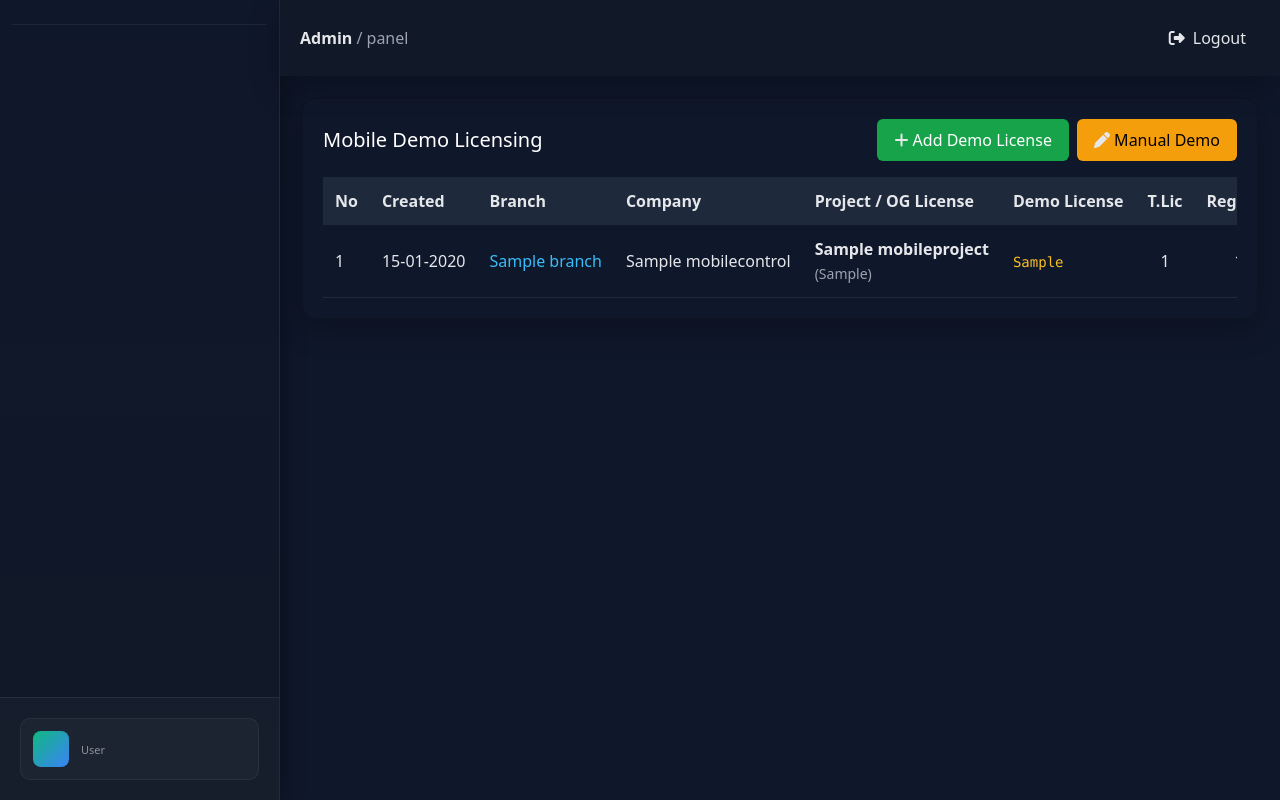
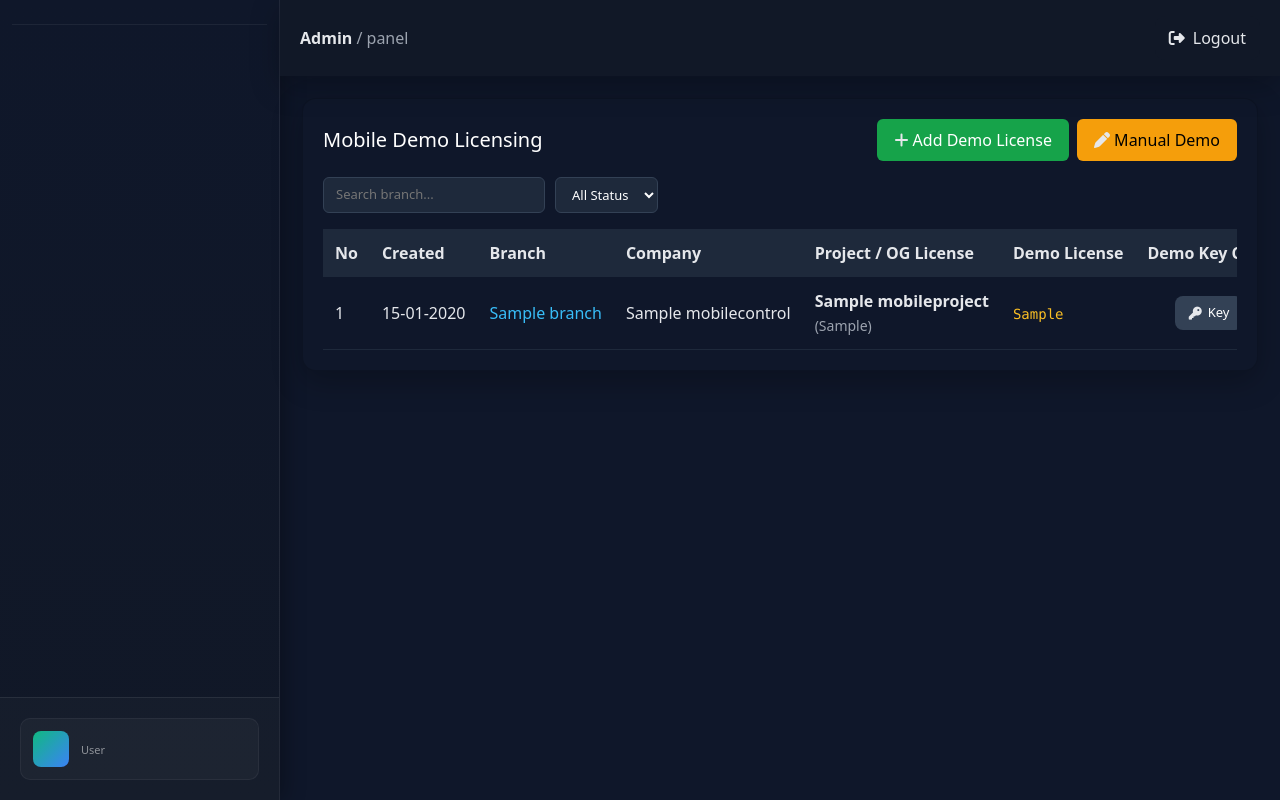
Before and after one commit to sajith231/CENTRAL_LOGIN_SYSTEM, a Django app: page /mobile-demo/ in a window 1280 px wide. Run offline with Django 5.2, Linux system fonts and the light colour scheme; tables that the repository leaves empty hold one stand-in row (values such as "Sample post").

Commit message:
demo lic

```diff
--- a/mobile_demo_licencing/templates/demo_mobile_licensing.html
+++ b/mobile_demo_licencing/templates/demo_mobile_licensing.html
@@ -9,15 +9,11 @@
     <h2 style="margin:0; font-size:20px; color:white;">
       Mobile Demo Licensing
     </h2>
-
     <div style="display:flex; gap:8px;">
-      <!-- OG Based Demo -->
       <a href="{% url 'DemoLicensing:demo_add' %}" class="btn"
         style="background:#16a34a; color:white; padding:8px 16px; border-radius:6px;">
         <i class="fa-solid fa-plus"></i> Add Demo License
       </a>
-
-      <!-- Manual Demo -->
       <a href="{% url 'DemoLicensing:demo_add_manual' %}" class="btn"
         style="background:#f59e0b; color:black; padding:8px 16px; border-radius:6px;">
         <i class="fa-solid fa-pen"></i> Manual Demo
@@ -25,10 +21,31 @@
     </div>
   </div>
 
+  <!-- Filters -->
+  <div style="display:flex; gap:10px; margin-bottom:16px; flex-wrap:wrap; align-items:center;">
+
+    <!-- Branch Search -->
+    <input type="text" id="branchSearch" placeholder="Search branch..."
+      style="background:#1e293b; color:white; border:1px solid #334155; border-radius:6px;
+             padding:7px 12px; font-size:13px; min-width:180px; outline:none;"
+      oninput="applyFilters()" />
+
+    <!-- Status Filter -->
+    <select id="statusFilter"
+      style="background:#1e293b; color:white; border:1px solid #334155; border-radius:6px;
+             padding:7px 12px; font-size:13px; outline:none;"
+      onchange="applyFilters()">
+      <option value="">All Status</option>
+      <option value="active">Active</option>
+      <option value="inactive">Inactive</option>
+    </select>
+
+  </div>
+
   <!-- Table -->
   {% if demos %}
   <div style="overflow-x:auto;">
-    <table style="width:100%; border-collapse:collapse; color:white;">
+    <table id="demoTable" style="width:100%; border-collapse:collapse; color:white;">
       <thead>
         <tr style="background:#1e293b;">
           <th style="padding:12px; white-space:nowrap;">No</th>
@@ -37,6 +54,7 @@
           <th style="padding:12px; white-space:nowrap;">Company</th>
           <th style="padding:12px; white-space:nowrap;">Project / OG License</th>
           <th style="padding:12px; white-space:nowrap;">Demo License</th>
+          <th style="padding:12px; white-space:nowrap;">Demo Key Copy</th>
           <th style="padding:12px; white-space:nowrap;">T.Lic</th>
           <th style="padding:12px; white-space:nowrap;">Reg.Dev</th>
           <th style="padding:12px; white-space:nowrap;">Bal.Lic</th>
@@ -47,9 +65,13 @@
           <th style="padding:12px; white-space:nowrap;">Actions</th>
         </tr>
       </thead>
-      <tbody>
+      <tbody id="demoTableBody">
         {% for d in demos|dictsortreversed:"created_at" %}
-        <tr style="background:#0f172a; border-bottom:1px solid #1e293b;">
+        <tr class="demo-row"
+            data-branch="{{ d.branch_name|default:'' |lower }}"
+            data-status="{% if d.status %}active{% else %}inactive{% endif %}"
+            style="background:#0f172a; border-bottom:1px solid #1e293b;">
+
           <td style="padding:12px; white-space:nowrap;">{{ forloop.counter }}</td>
 
           <!-- Created -->
@@ -79,9 +101,7 @@
           <td style="padding:12px; white-space:nowrap;">
             {% if d.original_license %}
               <strong>{{ d.original_license.project.project_name }}</strong><br>
-            <small style="color:#9ca3af;">
-              ({{ d.original_license.license_key }})
-            </small>
+              <small style="color:#9ca3af;">({{ d.original_license.license_key }})</small>
             {% else %}
               <strong>{{ d.project.project_name }}</strong><br>
               <small style="color:#9ca3af;">(Manual)</small>
@@ -90,30 +110,30 @@
 
           <!-- Demo License -->
           <td style="padding:12px; white-space:nowrap;">
-            <code style="color:#fbbf24;">
-              {{ d.demo_license }}
-            </code>
+            <code style="color:#fbbf24;">{{ d.demo_license }}</code>
+          </td>
+
+          <!-- Demo Key Copy -->
+          <td style="padding:12px; text-align:center; white-space:nowrap;">
+            <button onclick="copyKey('{{ d.demo_license }}', this)"
+              style="background:#334155; color:white; border:none; border-radius:8px;
+                     padding:7px 14px; cursor:pointer; font-size:13px; display:inline-flex;
+                     align-items:center; gap:6px;">
+              <i class="fa-solid fa-key"></i> Key
+            </button>
           </td>
 
           <!-- T.Lic -->
-          <td style="padding:12px; text-align:center; white-space:nowrap;">
-            {{ d.total_lic }}
-          </td>
+          <td style="padding:12px; text-align:center; white-space:nowrap;">{{ d.total_lic }}</td>
 
           <!-- Reg.Dev -->
-          <td style="padding:12px; text-align:center; white-space:nowrap;">
-            {{ d.reg_dev }}
-          </td>
+          <td style="padding:12px; text-align:center; white-space:nowrap;">{{ d.reg_dev }}</td>
 
           <!-- Bal.Lic -->
-          <td style="padding:12px; text-align:center; white-space:nowrap;">
-            {{ d.bal_lic }}
-          </td>
+          <td style="padding:12px; text-align:center; white-space:nowrap;">{{ d.bal_lic }}</td>
 
           <!-- Demo Limit -->
-          <td style="padding:12px; text-align:center; white-space:nowrap;">
-            {{ d.demo_login_limit }}
-          </td>
+          <td style="padding:12px; text-align:center; white-space:nowrap;">{{ d.demo_login_limit }}</td>
 
           <!-- Expiry Date -->
           <td style="padding:12px; text-align:center; white-space:nowrap;">
@@ -140,20 +160,22 @@
           <!-- Actions -->
           <td style="padding:12px; display:flex; gap:6px; white-space:nowrap;">
             <a href="{% url 'DemoLicensing:demo_edit' d.id %}" class="btn btn-sm"
-              style="background:#2563eb; color:white;">
-              Edit
-            </a>
-
+              style="background:#2563eb; color:white;">Edit</a>
             <a href="{% url 'DemoLicensing:demo_delete' d.id %}" class="btn btn-sm"
-              style="background:#b91c1c; color:white;" onclick="return confirm('Delete this demo license?');">
-              Delete
-            </a>
+              style="background:#b91c1c; color:white;"
+              onclick="return confirm('Delete this demo license?');">Delete</a>
           </td>
         </tr>
         {% endfor %}
       </tbody>
     </table>
   </div>
+
+  <!-- No results message -->
+  <div id="noResults" style="display:none; padding:30px; text-align:center; color:#9ca3af;">
+    No matching records found.
+  </div>
+
   {% else %}
   <div style="padding:30px; text-align:center; color:#9ca3af;">
     No demo licenses created yet.
@@ -169,11 +191,7 @@
           <h5 class="modal-title">
             <i class="fa-solid fa-mobile-screen"></i>
             Devices —
-            {% if d.original_license %}
-            {{ d.original_license.customer_name }}
-            {% else %}
-            {{ d.company_name }}
-            {% endif %}
+            {% if d.original_license %}{{ d.original_license.customer_name }}{% else %}{{ d.company_name }}{% endif %}
           </h5>
           <button class="btn-close btn-close-white" data-bs-dismiss="modal"></button>
         </div>
@@ -212,6 +230,69 @@
   </div>
   {% endfor %}
 
+</div>
 
+<!-- Toast notification for copy -->
+<div id="copyToast"
+  style="display:none; position:fixed; bottom:28px; right:28px; background:#16a34a; color:white;
+         padding:10px 20px; border-radius:8px; font-size:14px; z-index:9999;
+         box-shadow:0 4px 12px rgba(0,0,0,0.4);">
+  <i class="fa-solid fa-check"></i> Copied!
 </div>
+
+<script>
+  // ── Copy demo key ──────────────────────────────────────────
+  function copyKey(key, btn) {
+    navigator.clipboard.writeText(key).then(function () {
+      // briefly change button appearance
+      const original = btn.innerHTML;
+      btn.innerHTML = '<i class="fa-solid fa-check"></i> Copied';
+      btn.style.background = '#16a34a';
+      setTimeout(function () {
+        btn.innerHTML = original;
+        btn.style.background = '#334155';
+      }, 1500);
+
+      // show toast
+      const toast = document.getElementById('copyToast');
+      toast.style.display = 'block';
+      setTimeout(function () { toast.style.display = 'none'; }, 2000);
+    }).catch(function () {
+      // fallback for older browsers
+      const ta = document.createElement('textarea');
+      ta.value = key;
+      document.body.appendChild(ta);
+      ta.select();
+      document.execCommand('copy');
+      document.body.removeChild(ta);
+    });
+  }
+
+  // ── Filters ────────────────────────────────────────────────
+  function applyFilters() {
+    const branchVal = document.getElementById('branchSearch').value.toLowerCase().trim();
+    const statusVal = document.getElementById('statusFilter').value;
+
+    const rows = document.querySelectorAll('.demo-row');
+    let visible = 0;
+
+    rows.forEach(function (row) {
+      const branch = row.getAttribute('data-branch');
+      const status = row.getAttribute('data-status');
+
+      const branchMatch = branchVal === '' || branch.includes(branchVal);
+      const statusMatch = statusVal === '' || status === statusVal;
+
+      if (branchMatch && statusMatch) {
+        row.style.display = '';
+        visible++;
+      } else {
+        row.style.display = 'none';
+      }
+    });
+
+    document.getElementById('noResults').style.display = visible === 0 ? 'block' : 'none';
+  }
+</script>
+
 {% endblock %}
```
Lines whose indentation alone changed are shown as unchanged.
